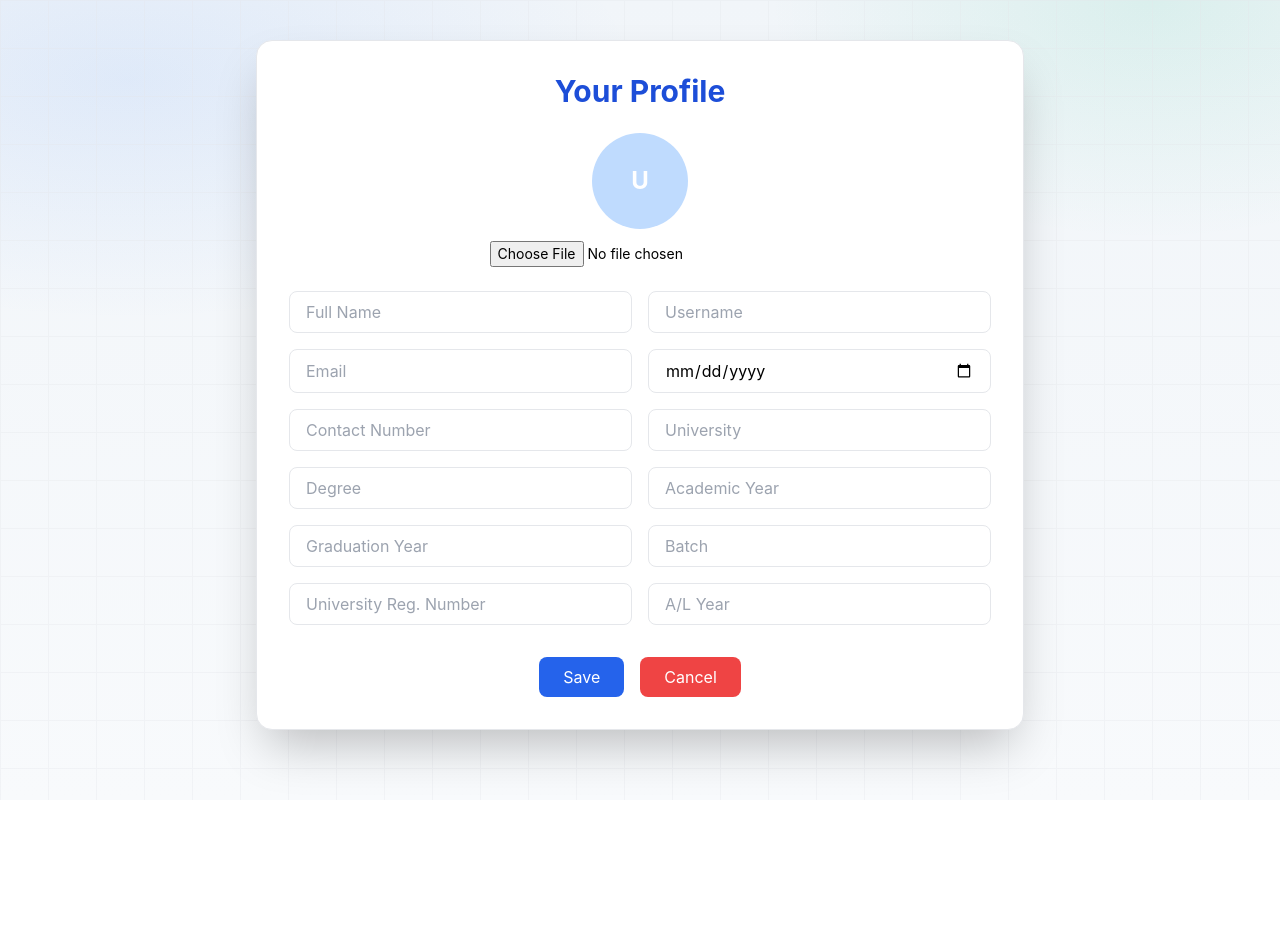
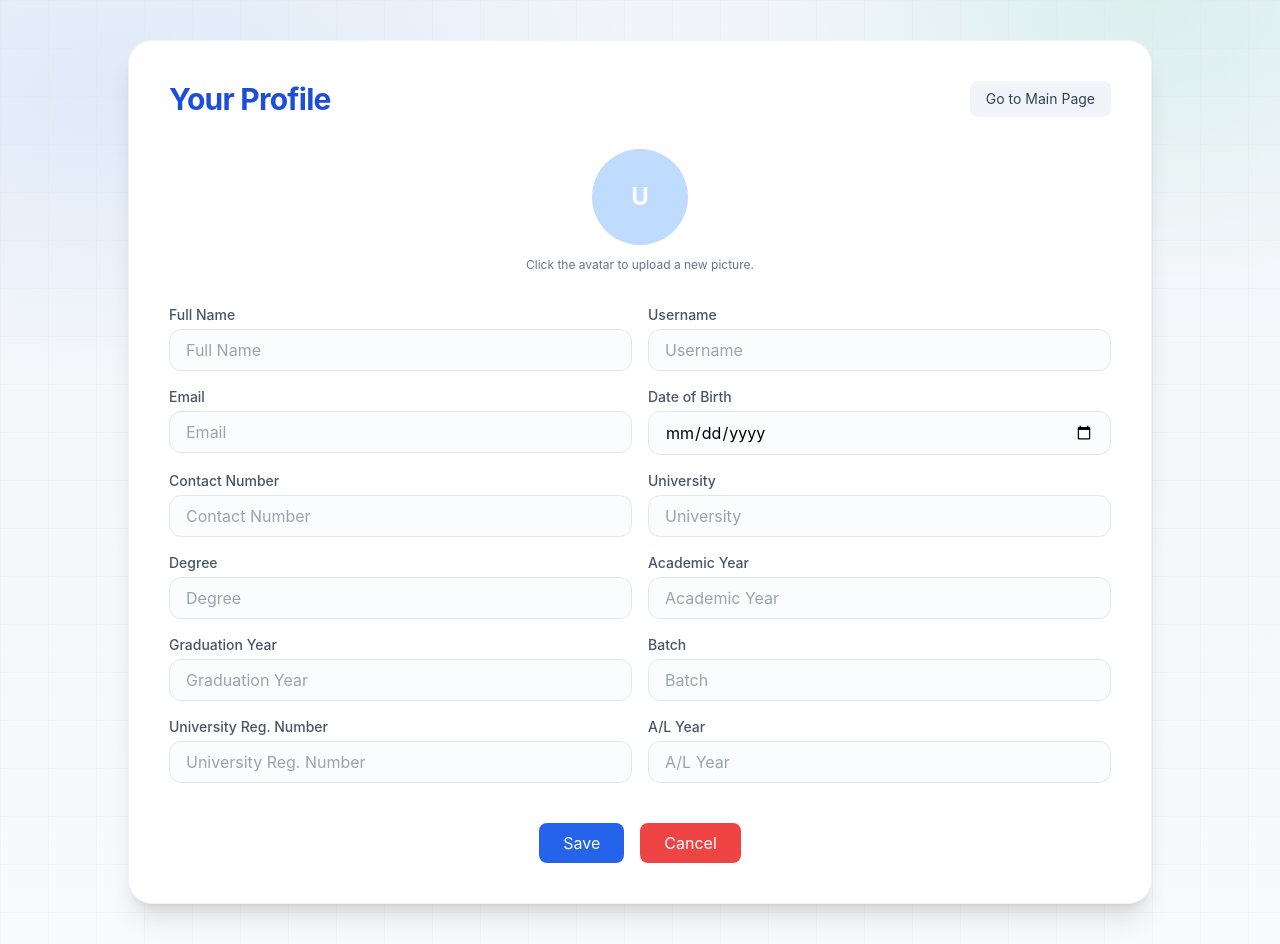
Before and after one commit to dhxnujaK/Academic-Progress-Tracker, a React (Create React App) app in the folder frontend/: page /profile in a window 1280 px wide. Before the commit the page ends 800 px from the top, so only its background shows below. Built offline with nearby package versions, Linux system fonts and the light colour scheme; no server answers.

Commit message:
with the correct profile page

```diff
--- a/frontend/src/components/RegisterPage.js
+++ b/frontend/src/components/RegisterPage.js
@@ -14,7 +14,7 @@ const RegisterPage = () => {
     universityRegNumber: '',
     batch: '',
     alYear: '',
-    course: '',
+    degree: '',
     academicYear: '',
     graduationYear: '',
     isActive: true,
@@ -73,7 +73,7 @@ const RegisterPage = () => {
                   ['universityRegNumber', 'University Reg. Number'],
                   ['batch', 'Batch'],
                   ['alYear', 'A/L Year'],
-                  ['course', 'Course'],
+                  ['degree', 'Degree'],
                   ['academicYear', 'Academic Year'],
                   ['graduationYear', 'Graduation Year'],
                 ].map(([name, label, type = 'text']) => (
--- a/frontend/src/components/UserProfilePage.js
+++ b/frontend/src/components/UserProfilePage.js
@@ -1,31 +1,55 @@
-import React, { useEffect, useState } from 'react';
+import React, { useEffect, useRef, useState } from 'react';
+import { useNavigate } from 'react-router-dom';
 import axios from 'axios';
 
 const UserProfilePage = () => {
+  const fileInputRef = useRef(null);
+  const navigate = useNavigate();
   const [profile, setProfile] = useState({
     name: '', username: '', email: '',
     dob: '', telephone: '', university: '', degree: '',
     academicYear: '', graduationYear: '', batch: '', universityRegNumber: '', alYear: '',
     profilePictureUrl: ''
   });
-  const [message, setMessage] = useState('');
+  const [message, setMessage] = useState({ text: '', tone: '' });
   const [uploading, setUploading] = useState(false);
 
   const token = typeof window !== 'undefined' ? localStorage.getItem('token') : null;
   const headers = token ? { Authorization: `Bearer ${token}` } : {};
+  const apiBase = process.env.REACT_APP_API_BASE_URL || 'http://localhost:8080';
+
+  const normalizeImageUrl = (url) => {
+    if (!url) return '';
+    if (url.startsWith('http://') || url.startsWith('https://')) {
+      return url;
+    }
+    return `${apiBase}${url.startsWith('/') ? '' : '/'}${url}`;
+  };
+
+  const broadcastProfilePicture = (url) => {
+    if (typeof window === 'undefined') return;
+    if (url) {
+      localStorage.setItem('profilePictureUrl', url);
+    } else {
+      localStorage.removeItem('profilePictureUrl');
+    }
+    window.dispatchEvent(new CustomEvent('profile-picture-updated', { detail: url || '' }));
+  };
 
   useEffect(() => { fetchProfile(); }, []);
 
   const fetchProfile = async () => {
     try {
-      const res = await axios.get('http://localhost:8080/api/users/profile', { headers });
+      const res = await axios.get(`${apiBase}/api/users/profile`, { headers });
       const p = res.data || {};
+      const normalizedPicture = normalizeImageUrl(p.profilePictureUrl);
       setProfile({
         name: p.name || '', username: p.username || '', email: p.email || '',
         dob: p.dob || '', telephone: p.telephone || '', university: p.university || '', degree: p.degree || '',
         academicYear: p.academicYear ?? '', graduationYear: p.graduationYear ?? '', batch: p.batch || '', universityRegNumber: p.universityRegNumber || '', alYear: p.alYear || '',
-        profilePictureUrl: p.profilePictureUrl || ''
+        profilePictureUrl: normalizedPicture
       });
+      broadcastProfilePicture(normalizedPicture);
     } catch (e) { console.error(e); }
   };
 
@@ -41,21 +65,30 @@ const UserProfilePage = () => {
     form.append('file', file);
     setUploading(true);
     try {
-      const res = await axios.post('http://localhost:8080/api/users/profile/picture', form, { headers, withCredentials: false });
-      setProfile((p) => ({ ...p, profilePictureUrl: res.data?.profilePictureUrl || p.profilePictureUrl }));
+      const res = await axios.post(`${apiBase}/api/users/profile/picture`, form, { headers, withCredentials: false });
+      const updatedUrl = normalizeImageUrl(res.data?.profilePictureUrl);
+      if (updatedUrl) {
+        setProfile((p) => ({ ...p, profilePictureUrl: updatedUrl }));
+        broadcastProfilePicture(updatedUrl);
+        setMessage({ text: 'Profile picture updated.', tone: 'success' });
+      }
     } catch (e) {
       console.error('Upload failed', e);
+      setMessage({ text: 'Failed to upload profile picture.', tone: 'error' });
     } finally { setUploading(false); }
+    if (fileInputRef.current) {
+      fileInputRef.current.value = '';
+    }
   };
 
   const handleSubmit = async (e) => {
     e.preventDefault();
     if (!profile.name || !profile.email || !profile.username) {
-      setMessage('Name, Email and Username are required.');
+      setMessage({ text: 'Name, Email and Username are required.', tone: 'error' });
       return;
     }
     try {
-      await axios.put('http://localhost:8080/api/users/profile', {
+      await axios.put(`${apiBase}/api/users/profile`, {
         name: profile.name,
         email: profile.email,
         username: profile.username,
@@ -69,14 +102,34 @@ const UserProfilePage = () => {
         telephone: profile.telephone,
         dob: profile.dob || null
       }, { headers });
-      setMessage('✅ Profile updated successfully.');
+      setMessage({ text: 'Profile updated successfully.', tone: 'success' });
     } catch (e) {
       console.error(e);
-      setMessage('❌ Failed to update profile.');
+      const apiMessage = e.response?.data?.message || e.response?.data?.error;
+      setMessage({ text: apiMessage || 'Failed to update profile.', tone: 'error' });
     }
   };
 
-  const handleCancel = () => { fetchProfile(); setMessage(''); };
+  const handleCancel = () => { fetchProfile(); setMessage({ text: '', tone: '' }); };
+
+  const handleAvatarClick = () => {
+    fileInputRef.current?.click();
+  };
+
+  const fieldDefinitions = [
+    { name: 'name', label: 'Full Name', placeholder: 'Full Name', type: 'text', required: true },
+    { name: 'username', label: 'Username', placeholder: 'Username', type: 'text', required: true },
+    { name: 'email', label: 'Email', placeholder: 'Email', type: 'email', required: true },
+    { name: 'dob', label: 'Date of Birth', placeholder: 'Date of Birth', type: 'date', required: false },
+    { name: 'telephone', label: 'Contact Number', placeholder: 'Contact Number', type: 'tel', required: false },
+    { name: 'university', label: 'University', placeholder: 'University', type: 'text', required: true },
+    { name: 'degree', label: 'Degree', placeholder: 'Degree', type: 'text', required: true },
+    { name: 'academicYear', label: 'Academic Year', placeholder: 'Academic Year', type: 'number', required: true },
+    { name: 'graduationYear', label: 'Graduation Year', placeholder: 'Graduation Year', type: 'number', required: true },
+    { name: 'batch', label: 'Batch', placeholder: 'Batch', type: 'text', required: true },
+    { name: 'universityRegNumber', label: 'University Reg. Number', placeholder: 'University Reg. Number', type: 'text', required: true },
+    { name: 'alYear', label: 'A/L Year', placeholder: 'A/L Year', type: 'text', required: true }
+  ];
 
   return (
     <div className="min-h-screen relative overflow-hidden">
@@ -85,43 +138,66 @@ const UserProfilePage = () => {
         <div className="absolute inset-0 bg-[linear-gradient(#e5e7eb_1px,transparent_1px),linear-gradient(90deg,#e5e7eb_1px,transparent_1px)] bg-[size:48px_48px] opacity-[0.35]" />
       </div>
       <div className="flex items-center justify-center px-4 py-10">
-        <div className="bg-white rounded-2xl shadow-2xl w-full max-w-3xl p-8 space-y-6 border">
-          <h2 className="text-3xl font-bold text-center text-blue-700">Your Profile</h2>
+        <div className="bg-white rounded-3xl shadow-xl w-full max-w-5xl p-10 space-y-8 border border-slate-100">
+          <div className="flex flex-col items-center gap-4 sm:flex-row sm:items-start sm:justify-between">
+            <h2 className="text-3xl font-bold text-blue-700 tracking-tight">Your Profile</h2>
+            <button
+              type="button"
+              onClick={() => navigate('/landing')}
+              className="text-sm bg-slate-100 hover:bg-slate-200 text-slate-700 px-4 py-2 rounded-lg transition"
+            >
+              Go to Main Page
+            </button>
+          </div>
 
           <div className="flex flex-col items-center gap-3">
-            <div className="w-24 h-24 rounded-full bg-blue-200 text-white flex items-center justify-center text-2xl font-bold overflow-hidden">
+            <button
+              type="button"
+              onClick={handleAvatarClick}
+              className="w-24 h-24 rounded-full bg-blue-200 text-white flex items-center justify-center text-2xl font-bold overflow-hidden focus:outline-none focus:ring-2 focus:ring-blue-400 transition"
+              aria-label="Change profile picture"
+            >
               {profile.profilePictureUrl ? (
                 <img src={profile.profilePictureUrl} alt="Profile" className="w-full h-full object-cover" />
               ) : (
                 <span>{profile.name ? profile.name.charAt(0).toUpperCase() : 'U'}</span>
               )}
-            </div>
-            <label className="text-sm">
-              <span className="sr-only">Upload</span>
-              <input type="file" accept="image/*" onChange={handleUpload} className="text-sm" />
-            </label>
+            </button>
+            <input
+              ref={fileInputRef}
+              type="file"
+              accept="image/*"
+              onChange={handleUpload}
+              className="hidden"
+            />
+            <p className="text-xs text-slate-500">Click the avatar to upload a new picture.</p>
             {uploading && <div className="text-xs text-slate-500">Uploading…</div>}
           </div>
 
-          {message && (
-            <p className={`text-center font-medium ${message.startsWith('✅') ? 'text-green-600' : 'text-red-600'}`}>{message}</p>
+          {message.text && (
+            <p className={`text-center font-medium ${message.tone === 'success' ? 'text-green-600' : 'text-red-600'}`}>{message.text}</p>
           )}
 
           <form onSubmit={handleSubmit} className="grid grid-cols-1 sm:grid-cols-2 gap-4">
-            <input name="name" value={profile.name} onChange={handleChange} placeholder="Full Name" required className="border px-4 py-2 rounded-lg" />
-            <input name="username" value={profile.username} onChange={handleChange} placeholder="Username" required className="border px-4 py-2 rounded-lg" />
-            <input name="email" value={profile.email} onChange={handleChange} placeholder="Email" type="email" required className="border px-4 py-2 rounded-lg" />
-            <input name="dob" value={profile.dob || ''} onChange={handleChange} placeholder="Date of Birth" type="date" className="border px-4 py-2 rounded-lg" />
-            <input name="telephone" value={profile.telephone || ''} onChange={handleChange} placeholder="Contact Number" className="border px-4 py-2 rounded-lg" />
-            <input name="university" value={profile.university || ''} onChange={handleChange} placeholder="University" className="border px-4 py-2 rounded-lg" />
-            <input name="degree" value={profile.degree || ''} onChange={handleChange} placeholder="Degree" className="border px-4 py-2 rounded-lg" />
-            <input name="academicYear" value={profile.academicYear || ''} onChange={handleChange} placeholder="Academic Year" type="number" className="border px-4 py-2 rounded-lg" />
-            <input name="graduationYear" value={profile.graduationYear || ''} onChange={handleChange} placeholder="Graduation Year" type="number" className="border px-4 py-2 rounded-lg" />
-            <input name="batch" value={profile.batch || ''} onChange={handleChange} placeholder="Batch" className="border px-4 py-2 rounded-lg" />
-            <input name="universityRegNumber" value={profile.universityRegNumber || ''} onChange={handleChange} placeholder="University Reg. Number" className="border px-4 py-2 rounded-lg" />
-            <input name="alYear" value={profile.alYear || ''} onChange={handleChange} placeholder="A/L Year" className="border px-4 py-2 rounded-lg" />
+            {fieldDefinitions.map((field) => (
+              <div key={field.name} className="flex flex-col gap-1">
+                <label htmlFor={field.name} className="text-sm font-medium text-slate-600">
+                  {field.label}
+                </label>
+                <input
+                  id={field.name}
+                  name={field.name}
+                  type={field.type}
+                  value={profile[field.name] ?? ''}
+                  onChange={handleChange}
+                  required={field.required}
+                  placeholder={field.type === 'date' ? undefined : field.placeholder}
+                  className="border border-slate-200 px-4 py-2 rounded-xl focus:outline-none focus:ring-2 focus:ring-blue-500 bg-slate-50/60 hover:bg-white transition"
+                />
+              </div>
+            ))}
 
-            <div className="col-span-1 sm:col-span-2 flex justify-center gap-4 mt-4">
+            <div className="col-span-1 sm:col-span-2 flex justify-center gap-4 mt-6">
               <button type="submit" className="bg-blue-600 text-white px-6 py-2 rounded-lg hover:bg-blue-700 transition">Save</button>
               <button type="button" onClick={handleCancel} className="bg-red-500 text-white px-6 py-2 rounded-lg hover:bg-red-600 transition">Cancel</button>
             </div>
```
Also changed, not shown: frontend/src/components/LoginPage.js (+24 -3 lines), frontend/src/components/TopBar.js (+60 -3 lines), 4 other files (tests, documents, lock files or other folders).
